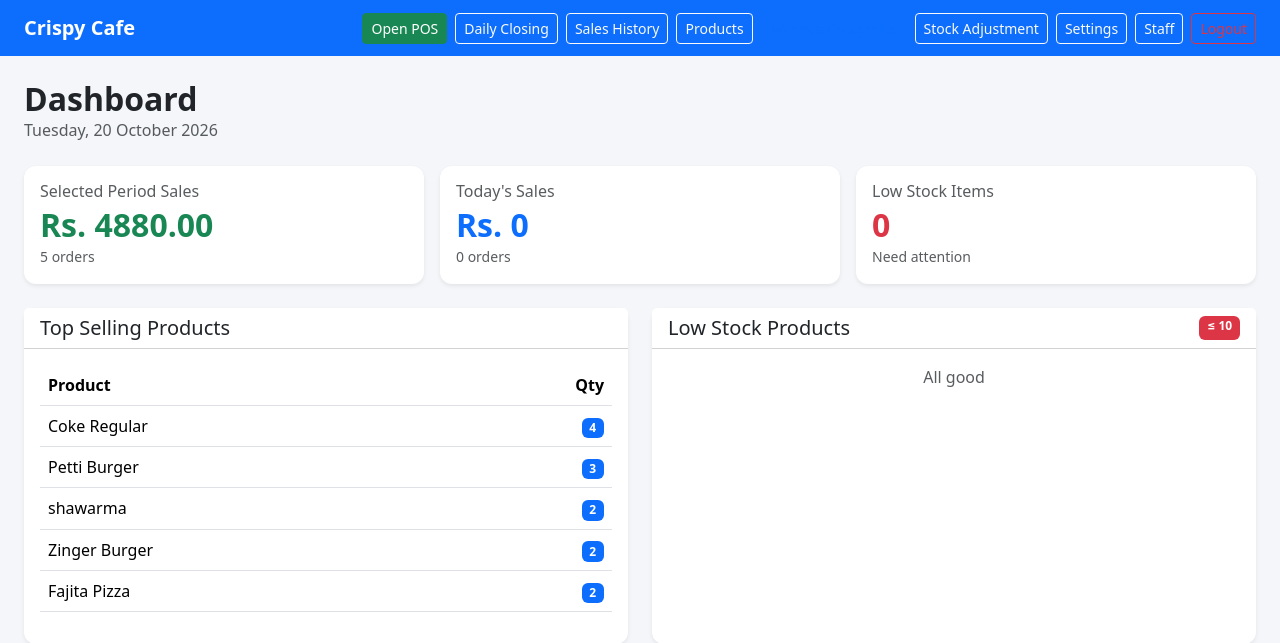
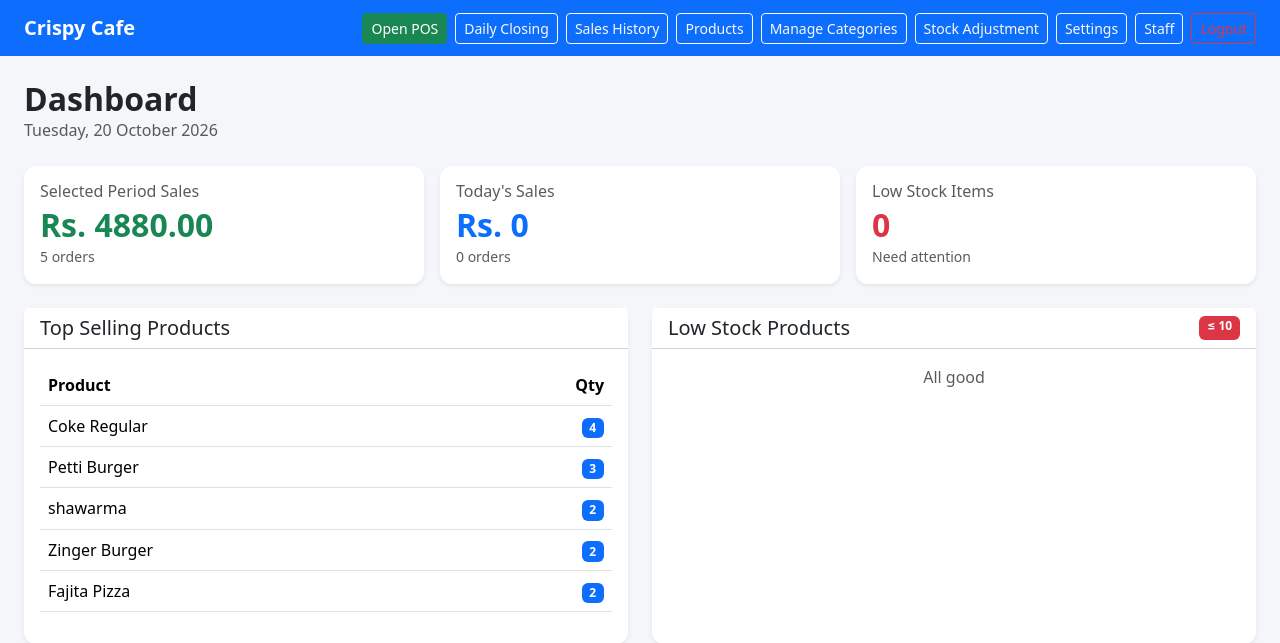
Before and after one commit to Naeemshakir0707/cafe-crispy-pos, a Django app: page / in a window 1280 px wide. Shown: the top 643 px of the page. Run offline with Django 5.2, Linux system fonts and the light colour scheme; a user stored in the database is signed in; data comes from the database, SQL or seed files in the repository.

Commit message:
Remove stock from POS cards + easier access to Categories

```diff
--- a/pos/templates/pos/dashboard.html
+++ b/pos/templates/pos/dashboard.html
@@ -35,7 +35,7 @@
             <a href="/daily-closing/" class="btn btn-outline-light btn-sm">Daily Closing</a>
             <a href="/sales-history/" class="btn btn-outline-light btn-sm">Sales History</a>
             <a href="/manage/products/" class="btn btn-outline-light btn-sm">Products</a>
-            <a href="/manage/categories/" class="btn btn-outline-primary btn-sm">Manage Categories</a>
+            <a href="/manage/categories/" class="btn btn-outline-light btn-sm">Manage Categories</a>
             <a href="/stock-adjustment/" class="btn btn-outline-light btn-sm">Stock Adjustment</a>
             <a href="/settings/" class="btn btn-outline-light btn-sm">Settings</a>
             <a href="/manage/staff/" class="btn btn-outline-light btn-sm">Staff</a>
```
